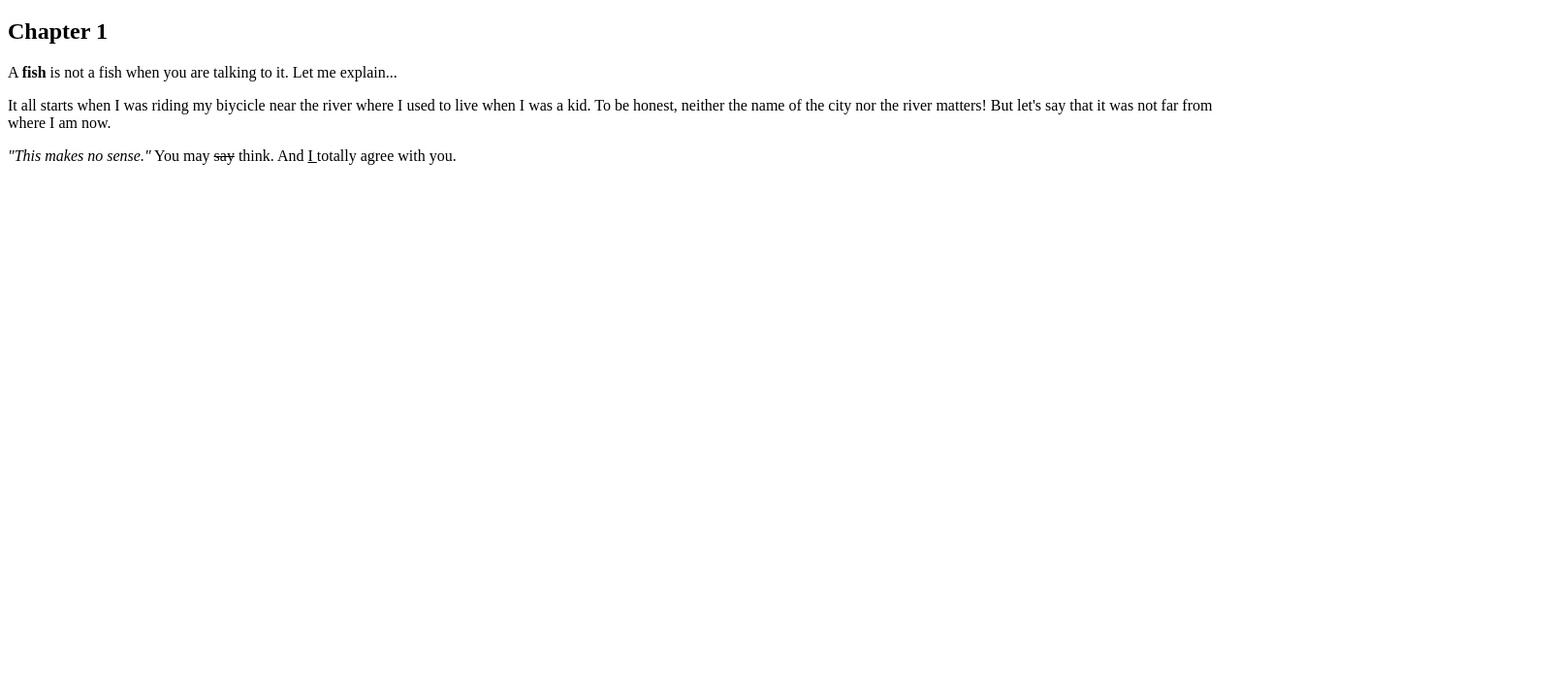
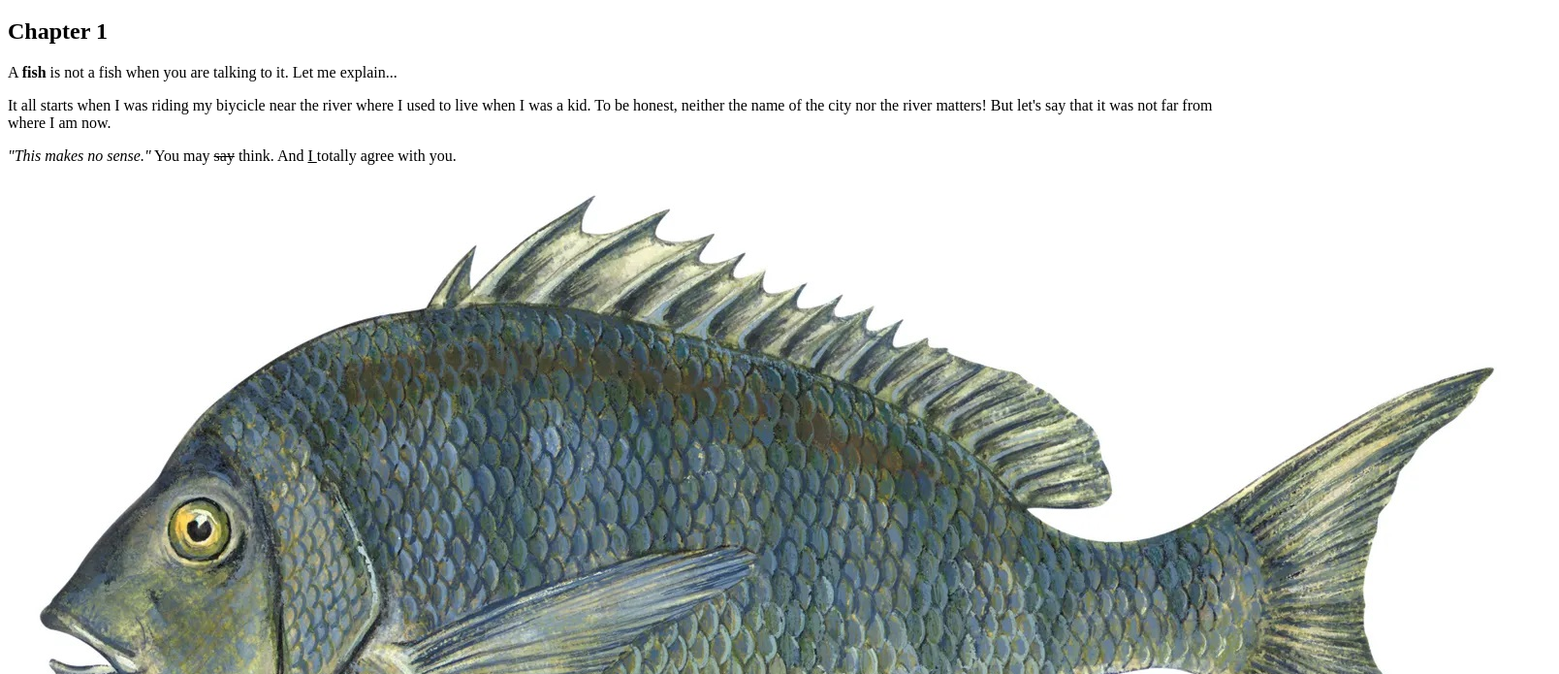
Before and after one commit to rodrigoafreire/Ifc_course, a plain HTML site: page Ifc-course-lessons/html/index.html in a window 1280 px wide. Shown: the part 61-756 px from the top of the page at 97% size, 1608 px wide, since content can reach past the window. Drawn offline with Linux system fonts and the light colour scheme.

Commit message:
adding image

```diff
--- a/Ifc-course-lessons/html/index.html
+++ b/Ifc-course-lessons/html/index.html
@@ -13,6 +13,8 @@
       <p>It all starts when I was riding my biycicle near the river where I used to live when I was a kid. To be honest, neither the
         name of the city nor the river matters! But let's say that it was not far from where I am now.</p>
       <p><i>"This makes no sense."</i> You may <del>say</del> think. And <u>I </u> totally agree with you.
-    </div>
-  </body>
+      <img src="./static/fish.jpg" alt="A talking fish">
+      </div>
+
+    </body>
 </html>
```
Also changed, not shown: Ifc-course-lessons/html/fish.webp (added), Ifc-course-lessons/html/static/fish.jpg (added).
